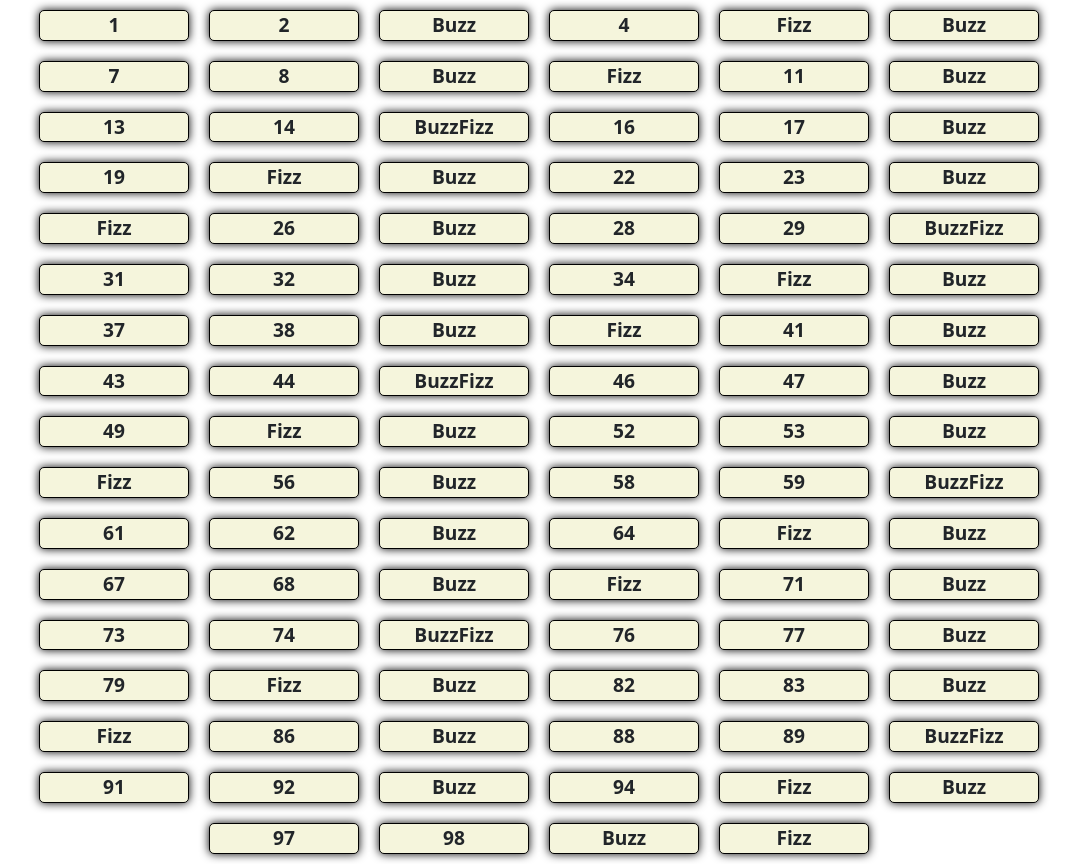
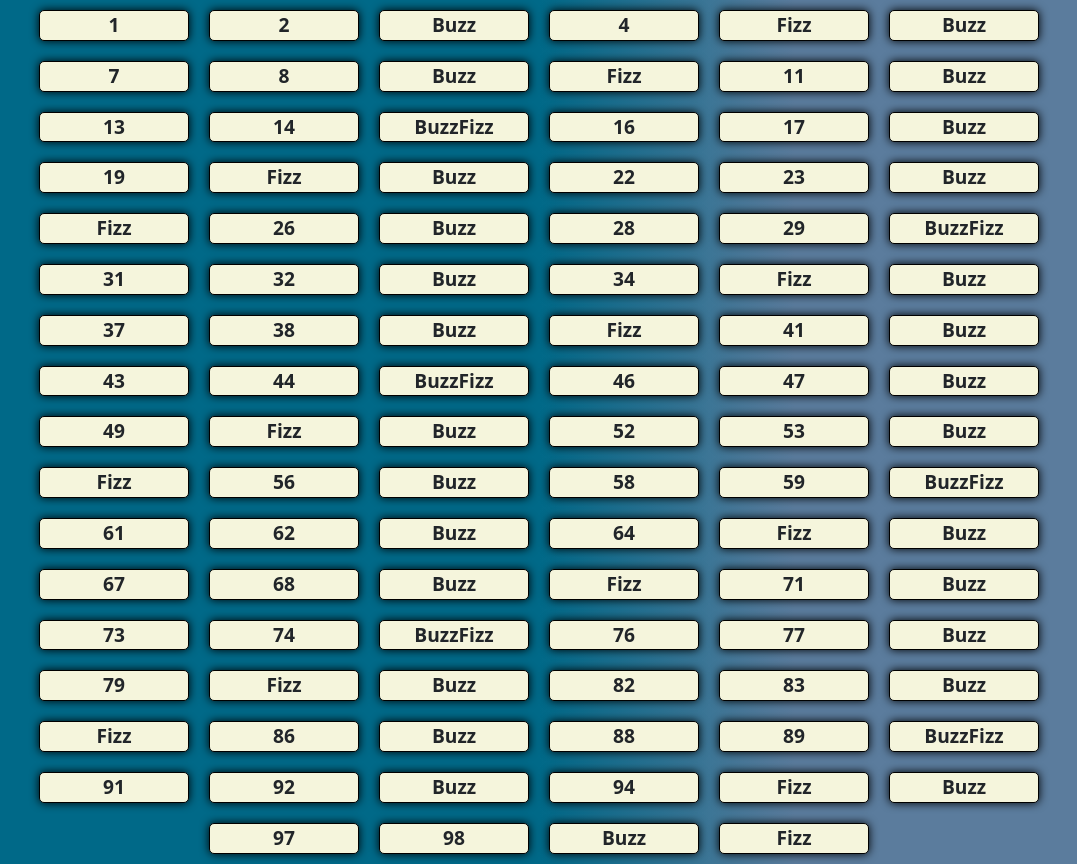
Before and after one commit to Mattia-Rollo/js-fizzbuzzdom, a plain HTML site: page index.html in a window 1280 px wide. Shown: the whole page, without its empty margins (101-1178 px from the left). Drawn offline with nearby package versions, Linux system fonts and the light colour scheme.

Commit message:
fix some style

```diff
--- a/css/style.css
+++ b/css/style.css
@@ -9,10 +9,7 @@
     box-shadow: 0px 0px 10px black;
     border-radius: 5px;
 }
-<<<<<<< HEAD
-=======
 body {
     background-image: linear-gradient(to left, #5b7c9d 30%, #006988 50%);
     background-attachment: fixed;
 }
->>>>>>> 9731e34d4e569609a0106683986dd0e315cdd654
```
